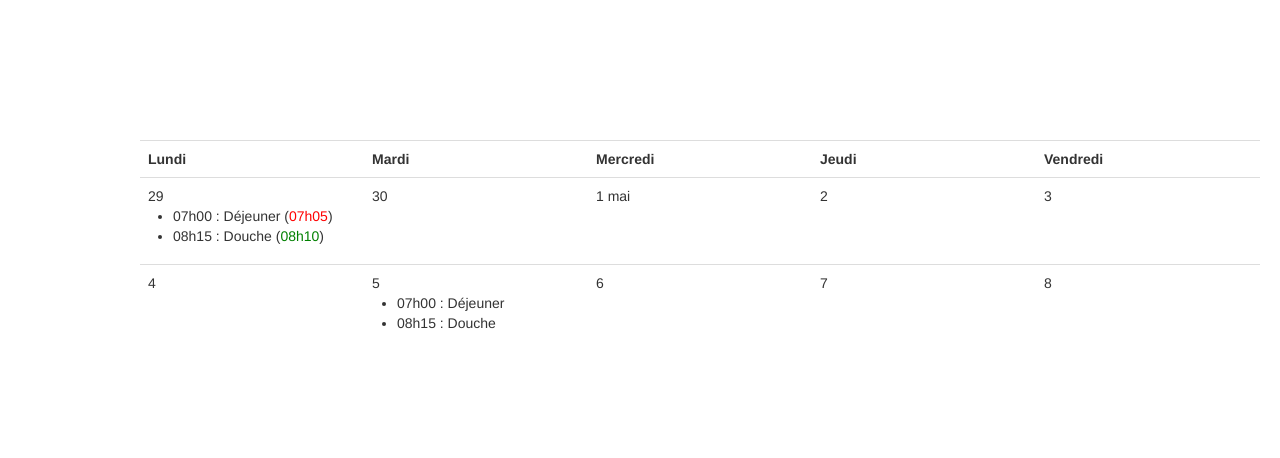
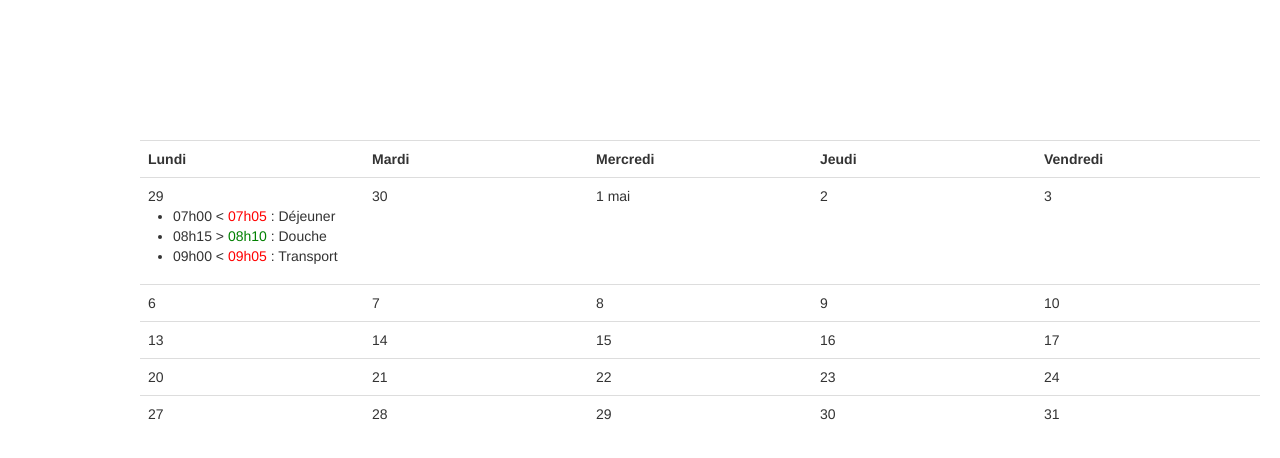
Before and after one commit to geekarist/on-time, a plain HTML site: page index.html in a window 1280 px wide. Drawn offline with nearby package versions, Linux system fonts and the light colour scheme.

Commit message:
Show full month in view

```diff
--- a/index.html
+++ b/index.html
@@ -12,18 +12,19 @@
 
 	<table class="table" style="margin: 10em; width: 80em">
 		<tr>
-			<th style="width:20%">Lundi</th>
-			<th style="width:20%">Mardi</th>
-			<th style="width:20%">Mercredi</th>
-			<th style="width:20%">Jeudi</th>
-			<th style="width:20%">Vendredi</th>
+			<th style="width:14%">Lundi</th>
+			<th style="width:14%">Mardi</th>
+			<th style="width:14%">Mercredi</th>
+			<th style="width:14%">Jeudi</th>
+            <th style="width:14%">Vendredi</th>
 		</tr>
 		<tr>
 			<td>
 				29
 				<ul>
-					<li>07h00 : Déjeuner (<span style="color: red">07h05</span>)</li>
-					<li>08h15 : Douche (<span style="color: green">08h10</span>)</li>
+					<li>07h00 &lt; <span style="color: red">07h05</span> : Déjeuner</li>
+                    <li>08h15 &gt; <span style="color: green">08h10</span> : Douche</li>
+					<li>09h00 &lt; <span style="color: red">09h05</span> : Transport</li>
 				</ul>
 			</td>
 			<td>30</td>
@@ -33,20 +34,37 @@
 		</tr>
 
         <tr>
-			<td>
-				4
-			</td>
-			<td>
-				5
-				<ul>
-					<li>07h00 : Déjeuner</li>
-					<li>08h15 : Douche</li>
-				</ul>
-			</td>
             <td>6</td>
             <td>7</td>
             <td>8</td>
+            <td>9</td>
+            <td>10</td>
         </tr>
+
+        <tr>
+            <td>13</td>
+            <td>14</td>
+            <td>15</td>
+            <td>16</td>
+            <td>17</td>
+        </tr>
+
+        <tr>
+            <td>20</td>
+            <td>21</td>
+            <td>22</td>
+            <td>23</td>
+            <td>24</td>
+        </tr>
+
+        <tr>
+            <td>27</td>
+            <td>28</td>
+            <td>29</td>
+            <td>30</td>
+            <td>31</td>
+        </tr>
+
 	</table>
 
     <script src="http://code.jquery.com/jquery.js"></script>
```
Lines whose indentation alone changed are shown as unchanged.
